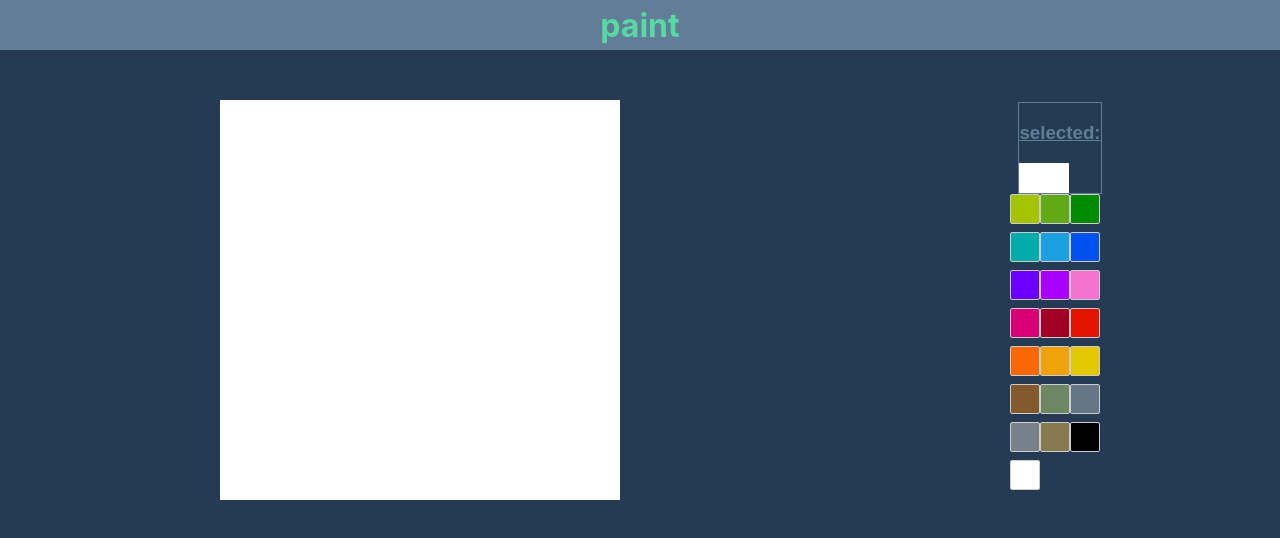
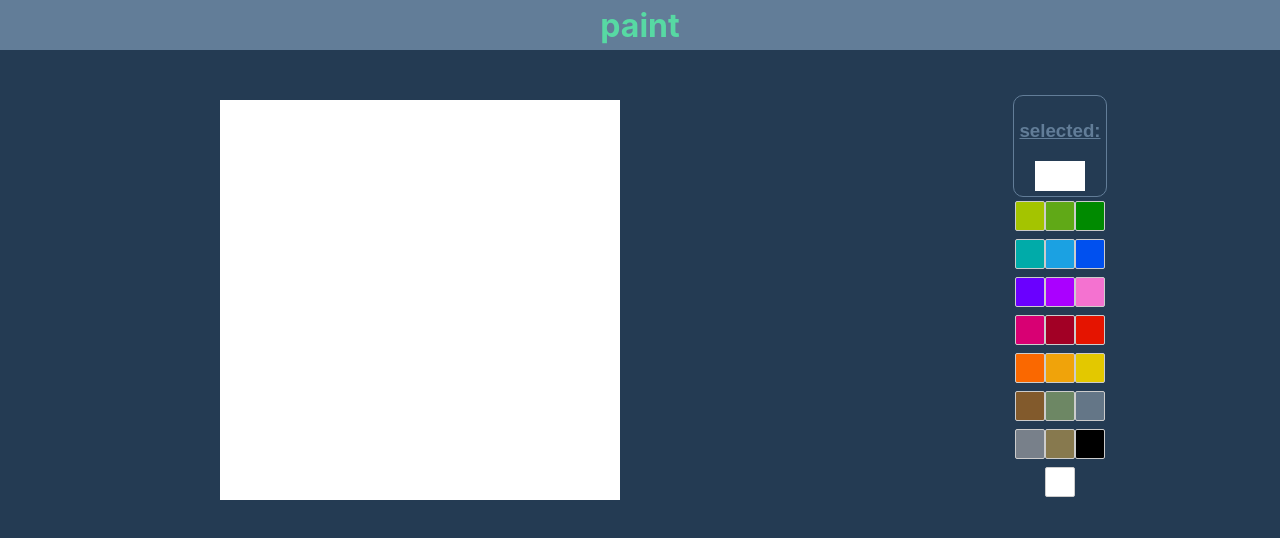
Before and after one commit to thatguy1155/paint, a Svelte app: page / in a window 1280 px wide. Shown: the top 538 px of the page. Built offline with nearby package versions, Linux system fonts and the light colour scheme.

Commit message:
fixed styling on the color-selected component

```diff
--- a/src/App.svelte
+++ b/src/App.svelte
@@ -36,5 +36,7 @@
     align-items: center;
     justify-content: space-around;
     flex-direction: column;
+    align-items: center;
+    justify-content:center;
   }
 </style>
--- a/src/components/color_picker/color_picker.svelte
+++ b/src/components/color_picker/color_picker.svelte
@@ -43,6 +43,8 @@
   .picker-wrapper{
     display: flex;
     flex-wrap: wrap;
+    justify-content: center;
     width:100px;
+    margin-top: 4px;
   }
 </style>
--- a/src/components/selected_color/selected_color.svelte
+++ b/src/components/selected_color/selected_color.svelte
@@ -10,11 +10,17 @@
 <style>
   .selected-color{
     width:50px;
-    height:30px
+    height:30px;
   }
   .selected-color-display{
     color: #627D98;
     border: 1px solid #627D98;
+    border-radius: 10px;
+    display:flex;
+    flex-direction: column;
+    justify-content: center;
+    align-items: center;
+    padding:5px;
   }
   .selected-title{
     text-decoration: underline;
```
